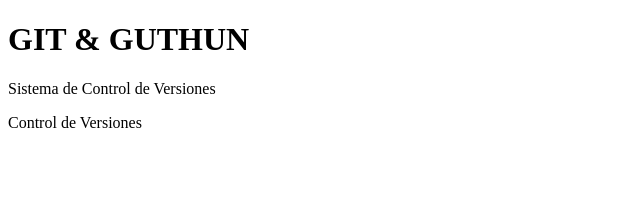
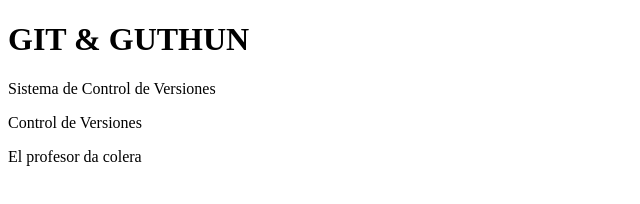
Before and after one commit to ricardo94cosme/link, a plain HTML site: page index.html in a window 1280 px wide. Shown: the whole page, without its empty margins (0-640 px from the left). Drawn offline with Linux system fonts and the light colour scheme.

Commit message:
describiendo al profesor

```diff
--- a/index.html
+++ b/index.html
@@ -10,5 +10,6 @@
     <h1>GIT & GUTHUN</h1>
     <p>Sistema de Control de Versiones</p>
     <p>Control de Versiones</p>
+    <b1>El profesor da colera</b1>
 </body>
 </html>
```
